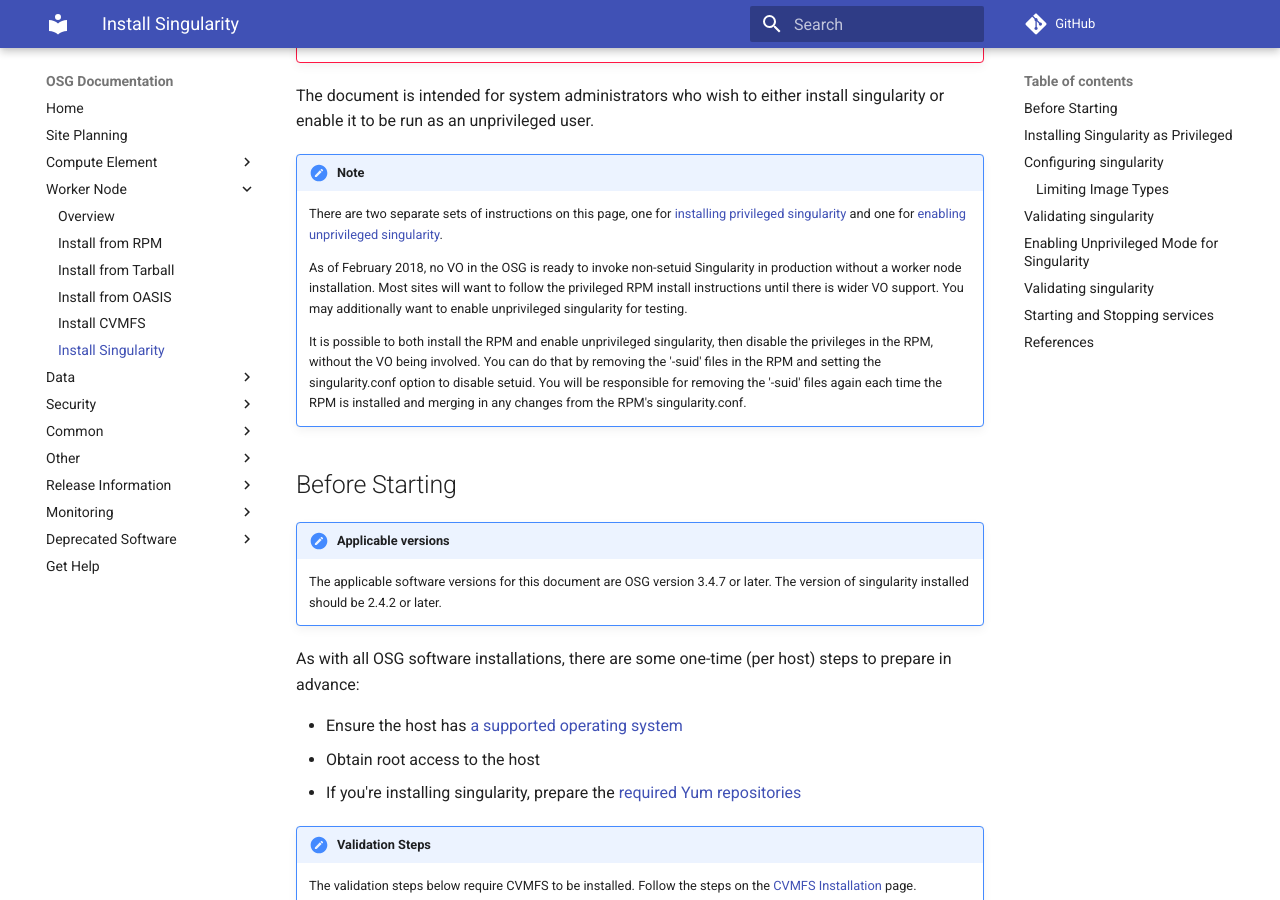
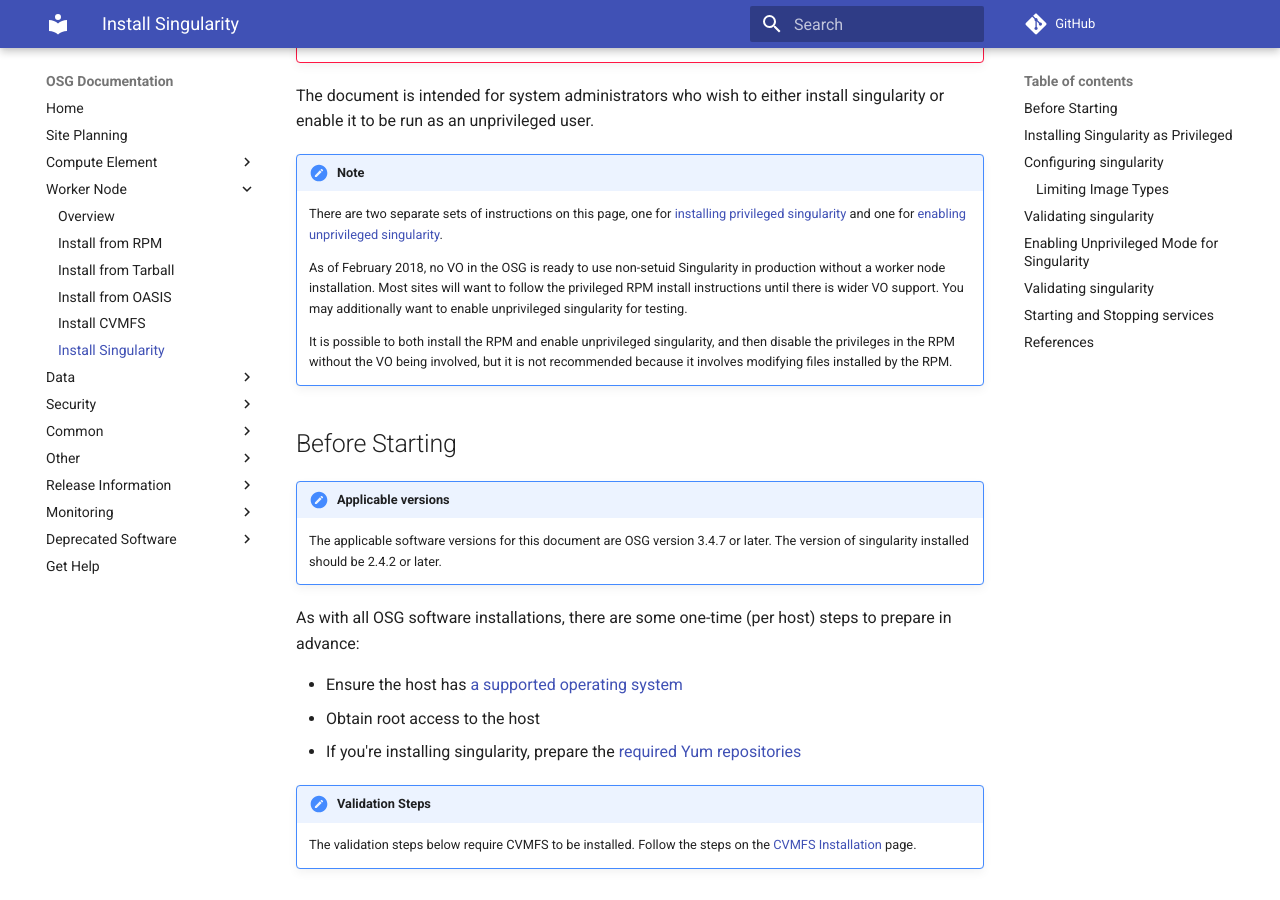
Before and after one commit to osg-htc/docs, an MkDocs documentation site: the page built from docs/worker-node/install-singularity.md, in a window 1280 px wide and 900 px high, scrolled down 652 px. Built offline with MkDocs 1.6.1 and Material for MkDocs 9.7.7, drawn with Linux system fonts in a browser that asks for light colours; comment, search, counter and statistics services are not loaded; old or Windows-style settings are respelled for this version of MkDocs.

Commit message:
change invoke to use & remove instructions for modifying RPM

```diff
--- a/docs/worker-node/install-singularity.md
+++ b/docs/worker-node/install-singularity.md
@@ -41,13 +41,11 @@
     one for [installing privileged singularity](#installing-singularity-as-privileged)
     and one for [enabling unprivileged singularity](#enabling-unprivileged-mode-for-singularity).
 
-    As of February 2018, no VO in the OSG is ready to invoke non-setuid Singularity in production without a worker node installation.
+    As of February 2018, no VO in the OSG is ready to use non-setuid Singularity in production without a worker node installation.
     Most sites will want to follow the privileged RPM install instructions until there is wider VO support.
     You may additionally want to enable unprivileged singularity for testing.
 
-    It is possible to both install the RPM and enable unprivileged singularity, then disable the privileges in the RPM, without the VO being involved.
-    You can do that by removing the '-suid' files in the RPM and setting the singularity.conf option to disable setuid.
-    You will be responsible for removing the '-suid' files again each time the RPM is installed and merging in any changes from the RPM's singularity.conf.
+    It is possible to both install the RPM and enable unprivileged singularity, and then disable the privileges in the RPM without the VO being involved, but it is not recommended because it involves modifying files installed by the RPM.
 
 Before Starting
 ---------------
```
